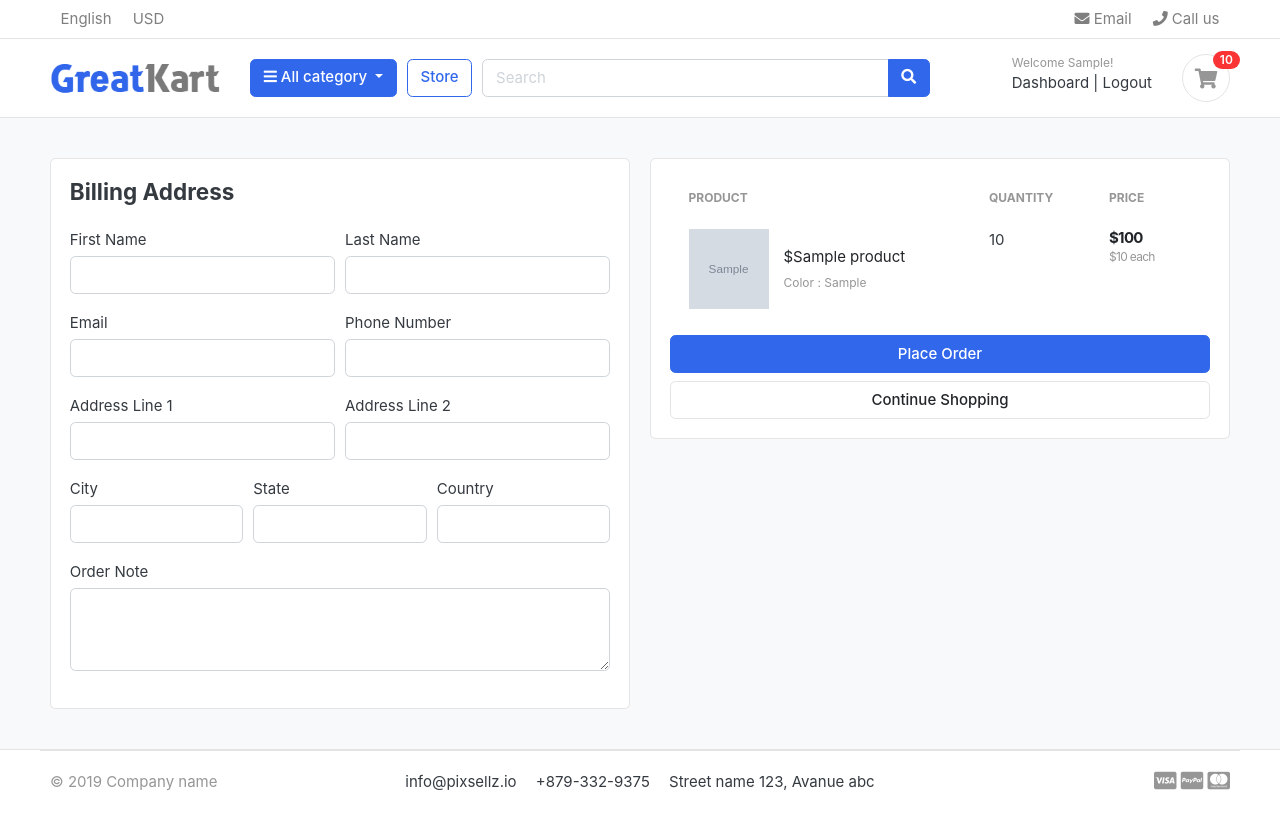
After one commit to giorgibaramidze/ecommerce_website2, a Django app: page /cart/checkout/ in a window 1280 px wide. The commit adds this page. Run offline with Django 4.2, Linux system fonts and the light colour scheme; a user stored in the database is signed in; tables that the repository leaves empty hold one stand-in row (values such as "Sample post"); grey boxes marked "Sample" are stand-in pictures; some libraries are stand-ins or nearby versions; some web fonts are replaced.

Commit message:
handled cart and checkout page for the logged in users

```diff
--- a/cart/models.py
+++ b/cart/models.py
@@ -1,5 +1,6 @@
 from django.db import models
 from store.models import Product, Variation
+from accounts.models import Account
 
 class Cart(models.Model):
     cart_id = models.CharField(max_length=250, blank=True)
@@ -10,9 +11,10 @@ class Cart(models.Model):
 
 
 class CartItem(models.Model):
+    user = models.ForeignKey(Account, on_delete=models.CASCADE, null=True)
     product = models.ForeignKey(Product, on_delete=models.CASCADE)
     variations = models.ManyToManyField(Variation)
-    cart = models.ForeignKey(Cart, on_delete=models.CASCADE)
+    cart = models.ForeignKey(Cart, on_delete=models.CASCADE, null=True)
     quantity = models.IntegerField(default=0)
     is_active = models.BooleanField(default=True)
 
--- a/cart/urls.py
+++ b/cart/urls.py
@@ -5,5 +5,6 @@ urlpatterns = [
     path('', views.cart, name='cart'),
     path('add_cart/<int:product_id>/', views.add_cart, name='add_cart'),
     path('remove_cart/<int:product_id>/<int:cart_item_id>', views.remove_cart, name='remove_cart'),
-    path('remove_cart_item/<int:product_id>/<int:cart_item_id>', views.remove_cart_item, name='remove_cart_item')
+    path('remove_cart_item/<int:product_id>/<int:cart_item_id>', views.remove_cart_item, name='remove_cart_item'),
+    path('checkout/', views.checkout, name='checkout')
 ]
--- a/cart/views.py
+++ b/cart/views.py
@@ -3,6 +3,7 @@ from store.models import Product, Variation
 from .models import Cart, CartItem
 from django.http import HttpResponse
 from django.core.exceptions import ObjectDoesNotExist
+from django.contrib.auth.decorators import login_required
 
 
 def _cart_id(request):
@@ -12,6 +13,7 @@ def _cart_id(request):
     return cart
 
 
+@login_required(login_url='login')
 def add_cart(request, product_id):
     product = Product.objects.get(id=product_id)
     product_variation = []
@@ -25,17 +27,10 @@ def add_cart(request, product_id):
 
             except:
                 pass
-    try:
-        cart = Cart.objects.get(cart_id=_cart_id(request))
-    except:
-        cart = Cart.objects.create(
-            cart_id = _cart_id(request)
-        )
-    cart.save()
 
-    is_exists = CartItem.objects.filter(product=product, cart=cart).exists()
+    is_exists = CartItem.objects.filter(user=request.user, product=product).exists()
     if is_exists:
-        cart_item = CartItem.objects.filter(product=product, cart=cart)
+        cart_item = CartItem.objects.filter(user=request.user, product=product)
 
         item_id = []
         variation_list = []
@@ -53,16 +48,16 @@ def add_cart(request, product_id):
             item.save()
 
         else:
-            item = CartItem.objects.create(product=product, quantity=1, cart=cart)
+            item = CartItem.objects.create(user=request.user, product=product, quantity=1)
             if len(product_variation) > 0:
                 item.variations.clear()
                 item.variations.add(*product_variation)
             item.save()
     else:
         cart_item = CartItem.objects.create(
+            user=request.user,
             product = product,
-            quantity = 1,
-            cart = cart
+            quantity = 1
         )
         if len(product_variation) > 0:
             cart_item.variations.clear()
@@ -71,11 +66,11 @@ def add_cart(request, product_id):
     return redirect('cart')
 
 
+@login_required(login_url='login')
 def remove_cart(request, product_id, cart_item_id):
-    cart = Cart.objects.get(cart_id=_cart_id(request))
     product = get_object_or_404(Product, id=product_id)
     try:
-        cart_item = CartItem.objects.get(product=product, cart=cart, id=cart_item_id)
+        cart_item = CartItem.objects.get(user=request.user, product=product, id=cart_item_id)
         if cart_item.quantity > 1:
             cart_item.quantity -= 1
             cart_item.save()
@@ -85,17 +80,21 @@ def remove_cart(request, product_id, cart_item_id):
         pass
     return redirect('cart')
 
+
+@login_required(login_url='login')
 def remove_cart_item(request, product_id, cart_item_id):
-    cart = Cart.objects.get(cart_id=_cart_id(request))
     product = get_object_or_404(Product, id=product_id)
-    cart_item = CartItem.objects.get(product=product, cart=cart, id=cart_item_id)
+    cart_item = CartItem.objects.get(user=request.user, product=product, id=cart_item_id)
     cart_item.delete()
     return redirect('cart')
 
+
+@login_required(login_url='login')
 def cart(request, total=0, quantity=0, cart_items=None):
     try:
-        cart = Cart.objects.get(cart_id=_cart_id(request))
-        cart_items = CartItem.objects.filter(cart=cart, is_active=True)
+        tax = 0
+        grand_total = 0
+        cart_items = CartItem.objects.filter(user=request.user, is_active=True)
         for cart_item in cart_items:
             total += (cart_item.product.price * cart_item.quantity)
             quantity += cart_item.quantity
@@ -113,13 +112,43 @@ def cart(request, total=0, quantity=0, cart_items=None):
     return render(request, 'store/cart.html', context)
 
 
+
+
 def counter(request):
     cart_count = 0
     try:
         cart = Cart.objects.filter(cart_id=_cart_id(request))
-        cart_items = CartItem.objects.all().filter(cart=cart[:1])
+        if request.user.is_authenticated:
+            cart_items = CartItem.objects.all().filter(user=request.user)
+        else:
+            cart_items = CartItem.objects.all().filter(cart=cart[:1])
         for cart_item in cart_items:
             cart_count += cart_item.quantity
     except Cart.DoesNotExist:
         cart_count = 0
     return dict(cart_count=cart_count)
+
+
+
+
+@login_required(login_url='login')
+def checkout(request, total=0, quantity=0, cart_items=None):
+    tax = 0
+    grand_total = 0
+    try:
+        cart_items = CartItem.objects.filter(user=request.user, is_active=True)
+        for cart_item in cart_items:
+            total += (cart_item.product.price * cart_item.quantity)
+            quantity += cart_item.quantity
+        tax = (8 * total)/100
+        grand_total = total + tax
+    except ObjectDoesNotExist:
+        pass
+    context = {
+        'total': total,
+        'quantity': quantity,
+        'cart_items': cart_items,
+        'tax': tax,
+        'grand_total': grand_total
+    }
+    return render(request, 'store/checkout.html', context)
--- a/ecommerce/views.py
+++ b/ecommerce/views.py
@@ -2,7 +2,7 @@ from django.shortcuts import render
 from store.models import Product
 
 def home(request):
-    products = Product.objects.all().filter(is_available=True)
+    products = Product.objects.filter(is_available=True)
 
     context = {
         'products' : products,
--- a/templates/store/cart.html
+++ b/templates/store/cart.html
@@ -88,7 +88,7 @@
                 </dl>
                 <dl class="dlist-align">
                   <dt>Tax:</dt>
-                  <dd class="text-right">${{ tax }}</dd>
+                  <dd class="text-right">${% if tax %}{{tax }}{% else %}0{% endif %}</dd>
                 </dl>
                 <dl class="dlist-align">
                   <dt>Total:</dt>
@@ -98,7 +98,7 @@
                 <p class="text-center mb-3">
                     <img src="{%static './images/misc/payments.png' %}" height="26">
                 </p>
-                <a href="./place-order.html" class="btn btn-primary btn-block"> Checkout </a>
+                <a href="{% url 'checkout' %}" class="btn btn-primary btn-block"> Checkout </a>
                 <a href="{% url 'store' %}" class="btn btn-light btn-block">Continue Shopping</a>
             </div> <!-- card-body.// -->
             </div> <!-- card.// -->
--- /dev/null
+++ b/templates/store/checkout.html
@@ -0,0 +1,128 @@
+{% extends 'base.html' %}
+{% load static %}
+{% block content %}
+
+<section class="section-content padding-y bg">
+    <div class="container">
+        <div class="row">
+            <aside class="col-lg-6">
+                <div class="card">
+                    <div class="card-body">
+                        <h4 class="cart-title mb-4">Billing Address</h4>
+                        <fomr action="">
+                            <div class="form-row">
+                                <div class="col form-group">
+                                    <label for="">First Name</label>
+                                    <input type="text" name="first_name" class="form-control" required>
+                                </div>
+
+                                <div class="col form-group">
+                                    <label for="">Last Name</label>
+                                    <input type="text" name="last_name" class="form-control" required>
+                                </div>
+                            </div>
+
+                            <div class="form-row">
+                                <div class="col form-group">
+                                    <label for="">Email</label>
+                                    <input type="email" name="email" class="form-control" required>
+                                </div>
+
+                                <div class="col form-group">
+                                    <label for="">Phone Number</label>
+                                    <input type="text" name="phone" class="form-control" required>
+                                </div>
+                            </div>
+
+                            <div class="form-row">
+                                <div class="col form-group">
+                                    <label for="">Address Line 1</label>
+                                    <input type="text" name="address_line_1" class="form-control" required>
+                                </div>
+
+                                <div class="col form-group">
+                                    <label for="">Address Line 2</label>
+                                    <input type="text" name="address_line_2" class="form-control" required>
+                                </div>
+                            </div>
+
+                            <div class="form-row">
+                                <div class="col form-group">
+                                    <label for="">City</label>
+                                    <input type="text" name="city" class="form-control" required>
+                                </div>
+
+                                <div class="col form-group">
+                                    <label for="">State</label>
+                                    <input type="text" name="state" class="form-control" required>
+                                </div>
+
+                                <div class="col form-group">
+                                    <label for="">Country</label>
+                                    <input type="text" name="country" class="form-control" required>
+                                </div>
+                            </div>
+
+                            <div class="form-row">
+                                <div class="col form-group">
+                                    <label for="">Order Note</label>
+                                    <textarea name="order_note" rows="3" class="form-control"></textarea>
+                                </div>
+                            </div>
+
+                        </form>
+                    </div>
+                </div>
+            </aside>
+            <aside class="col-lg-6">
+                <div class="card">
+                    <div class="card-body">
+                        <table class="table table-borderless table-shopping-cart">
+                            <thead class="text-muted">
+                                <tr class="small text-uppercase">
+                                <th scope="col">Product</th>
+                                <th scope="col" width="120">Quantity</th>
+                                <th scope="col" width="120">Price</th>
+                                </tr>
+                            </thead>
+                            <tbody>
+                            {% for cart_item in cart_items %}
+                                <tr>
+                                    <td>
+                                        <figure class="itemside align-items-center">
+                                            <div class="aside"><img src="{{ cart_item.product.image.url }}" class="img-sm"></div>
+                                            <figcaption class="info">
+                                                <a href="{{ cart_item.product.get_absolute_url }}" class="title text-dark">${{ cart_item.product.product_name }}</a>
+                                                <p class="small text-muted">
+                                                    {% if cart_item.variations.all %}
+                                                        {% for item in cart_item.variations.all %}
+                                                            {{item.variation_category | capfirst}} : {{item.variation_value | capfirst}} <br>
+                                                        {% endfor %}
+                                                    {%endif%}
+                                                </p>
+                                            </figcaption>
+                                        </figure>
+                                    </td>
+                                    <td>
+                                        <label>{{cart_item.quantity}}</label>
+                                    </td>
+                                    <td>
+                                        <div class="price-wrap">
+                                            <var class="price">${{cart_item.sub_total}}</var>
+                                            <small class="text-muted"> ${{cart_item.product.price}} each</small>
+                                        </div> <!-- price-wrap .// -->
+                                    </td>
+                                </tr>
+                            {% endfor %}
+                            </tbody>
+                        </table>
+                        <a href="./place-order.html" class="btn btn-primary btn-block"> Place Order </a>
+                        <a href="{% url 'store' %}" class="btn btn-light btn-block">Continue Shopping</a>
+                    </div>
+                </div>
+            </aside>
+        </div>
+    </div>
+</section>
+
+{% endblock %}
--- a/templates/store/store.html
+++ b/templates/store/store.html
@@ -122,7 +122,7 @@
 
     <header class="border-bottom mb-4 pb-3">
             <div class="form-inline">
-                <span class="mr-md-auto">{{product_count}} Items found </span>
+                <span class="mr-md-auto">'{{product_count}}' Items found </span>
 
             </div>
     </header><!-- sect-heading -->
```
Also changed, not shown: accounts/views.py (+22 -2 lines), cart/migrations/0004_cartitem_user_alter_cartitem_cart.py (added).
